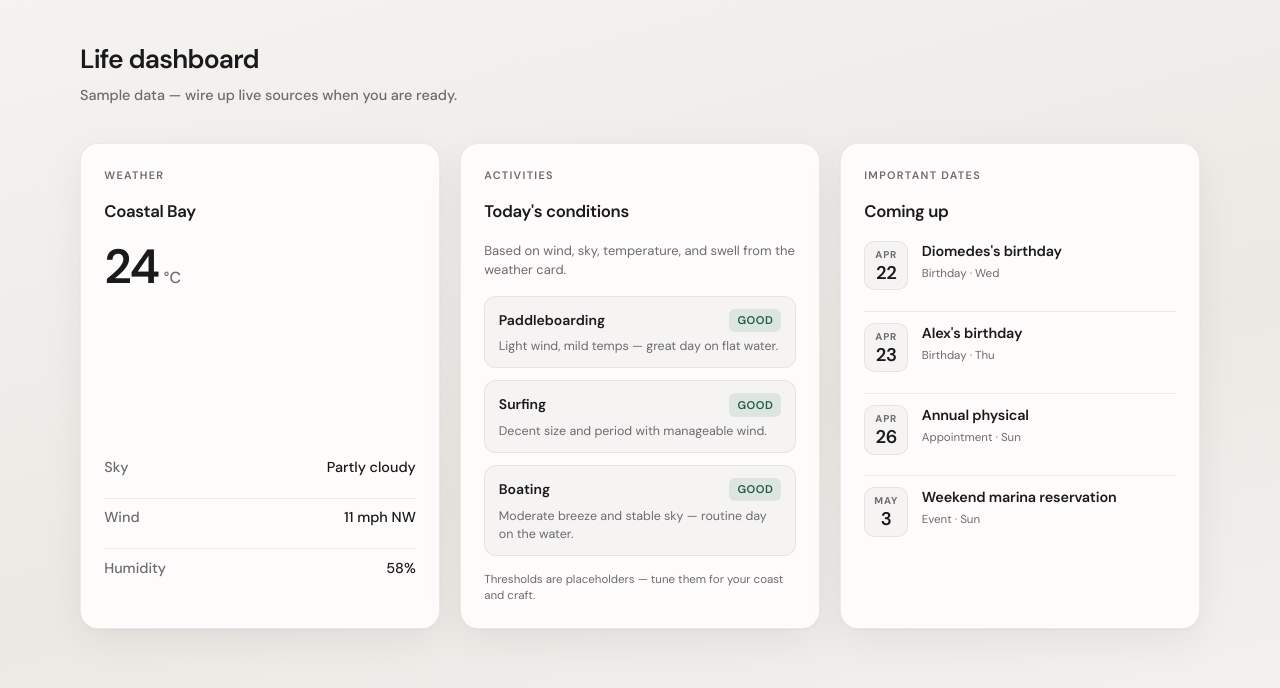
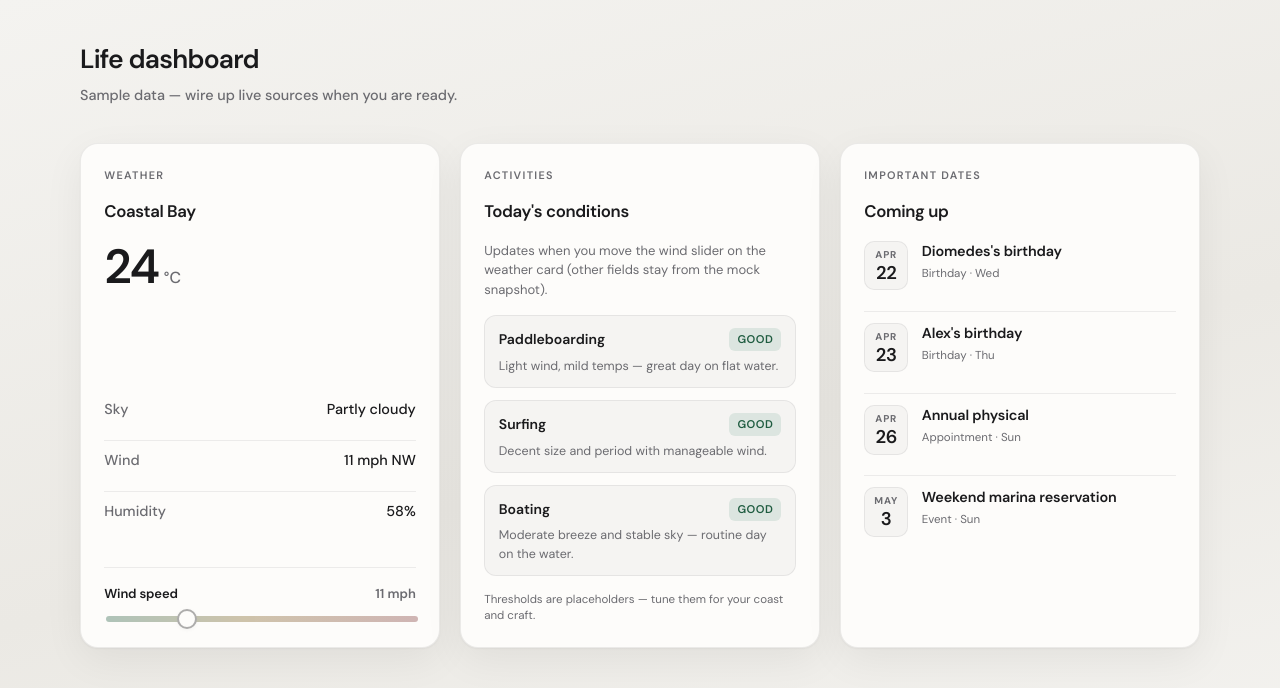
Before and after one commit to ttothewiggy/life-dashboard, a React (Vite) app in the folder Life-Dashboard/: page / in a window 1280 px wide. Shown: the top 688 px of the page. Built offline with nearby package versions, Linux system fonts and the light colour scheme.

Commit message:
Add interactive wind speed slide control and auto update to activitie recommendatoins

```diff
--- a/Life-Dashboard/src/App.jsx
+++ b/Life-Dashboard/src/App.jsx
@@ -1,3 +1,4 @@
+import { useState } from 'react'
 import './dashboard.css'
 import { getActivityStatuses } from './activityStatus.js'
 import { skyLabels, upcomingItems, weatherSnapshot } from './mockData.js'
@@ -18,7 +19,9 @@ function formatEventDate(isoDate) {
 }
 
 export default function App() {
-  const activities = getActivityStatuses(weatherSnapshot)
+  const [windMph, setWindMph] = useState(weatherSnapshot.windMph)
+  const liveWeather = { ...weatherSnapshot, windMph }
+  const activities = getActivityStatuses(liveWeather)
 
   return (
     <div className="dashboard">
@@ -43,7 +46,7 @@ export default function App() {
             <div className="weather-row">
               <dt>Wind</dt>
               <dd>
-                {weatherSnapshot.windMph} mph {weatherSnapshot.windDirection}
+                {liveWeather.windMph} mph {liveWeather.windDirection}
               </dd>
             </div>
             <div className="weather-row">
@@ -51,13 +54,36 @@ export default function App() {
               <dd>{weatherSnapshot.humidityPct}%</dd>
             </div>
           </dl>
+          <div className="wind-control">
+            <label className="wind-control__label" htmlFor="wind-slider">
+              <span className="wind-control__title">Wind speed</span>
+              <span className="wind-control__value" aria-live="polite">
+                {windMph} mph
+              </span>
+            </label>
+            <input
+              id="wind-slider"
+              className="wind-slider"
+              type="range"
+              min={0}
+              max={45}
+              step={1}
+              value={windMph}
+              onChange={(e) => setWindMph(Number(e.target.value))}
+              aria-valuemin={0}
+              aria-valuemax={45}
+              aria-valuenow={windMph}
+              aria-valuetext={`${windMph} miles per hour`}
+            />
+          </div>
         </article>
 
         <article className="card">
           <p className="card__eyebrow">Activities</p>
           <h2 className="card__title">Today&apos;s conditions</h2>
           <p className="card__meta">
-            Based on wind, sky, temperature, and swell from the weather card.
+            Updates when you move the wind slider on the weather card (other fields stay
+            from the mock snapshot).
           </p>
           <ul className="activity-list">
             <li className="activity-item">
--- a/Life-Dashboard/src/dashboard.css
+++ b/Life-Dashboard/src/dashboard.css
@@ -270,3 +270,93 @@
   text-transform: capitalize;
   margin: 0;
 }
+
+/* Wind slider (weather card) */
+.wind-control {
+  margin-top: 0.25rem;
+  padding-top: 1rem;
+  border-top: 1px solid var(--dash-divider);
+  display: flex;
+  flex-direction: column;
+  gap: 0.65rem;
+}
+
+.wind-control__label {
+  display: flex;
+  justify-content: space-between;
+  align-items: baseline;
+  gap: 1rem;
+  cursor: pointer;
+  font-size: 0.8125rem;
+}
+
+.wind-control__title {
+  font-weight: 600;
+  color: var(--dash-fg);
+  letter-spacing: -0.01em;
+}
+
+.wind-control__value {
+  font-variant-numeric: tabular-nums;
+  font-weight: 600;
+  color: var(--dash-muted);
+  font-size: 0.8125rem;
+}
+
+.wind-slider {
+  width: 100%;
+  height: 6px;
+  border-radius: 999px;
+  appearance: none;
+  background: transparent;
+  cursor: pointer;
+}
+
+.wind-slider:focus-visible {
+  outline: 2px solid var(--dash-fg);
+  outline-offset: 4px;
+}
+
+.wind-slider::-webkit-slider-runnable-track {
+  height: 6px;
+  border-radius: 999px;
+  background: linear-gradient(
+    to right,
+    var(--dash-good-fg) 0%,
+    var(--dash-fair-fg) 45%,
+    var(--dash-bad-fg) 100%
+  );
+  opacity: 0.35;
+}
+
+.wind-slider::-webkit-slider-thumb {
+  appearance: none;
+  width: 20px;
+  height: 20px;
+  margin-top: -7px;
+  border-radius: 50%;
+  background: var(--dash-card);
+  border: 2px solid var(--dash-fg);
+  box-shadow: 0 1px 4px rgba(0, 0, 0, 0.12);
+}
+
+.wind-slider::-moz-range-track {
+  height: 6px;
+  border-radius: 999px;
+  background: linear-gradient(
+    to right,
+    var(--dash-good-fg) 0%,
+    var(--dash-fair-fg) 45%,
+    var(--dash-bad-fg) 100%
+  );
+  opacity: 0.35;
+}
+
+.wind-slider::-moz-range-thumb {
+  width: 20px;
+  height: 20px;
+  border-radius: 50%;
+  background: var(--dash-card);
+  border: 2px solid var(--dash-fg);
+  box-shadow: 0 1px 4px rgba(0, 0, 0, 0.12);
+}
```
